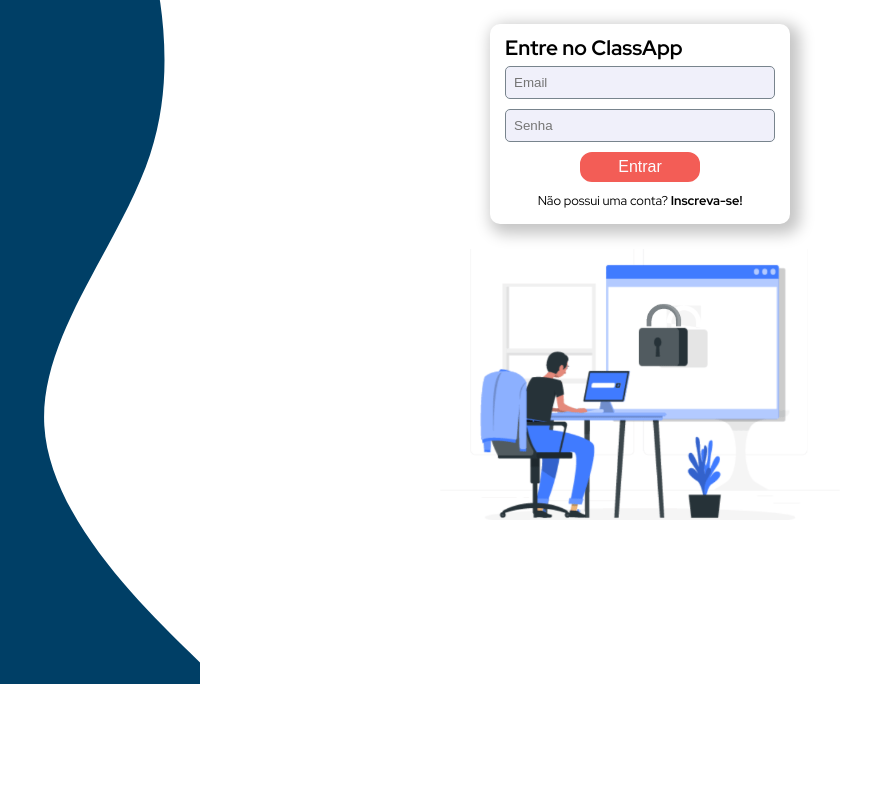
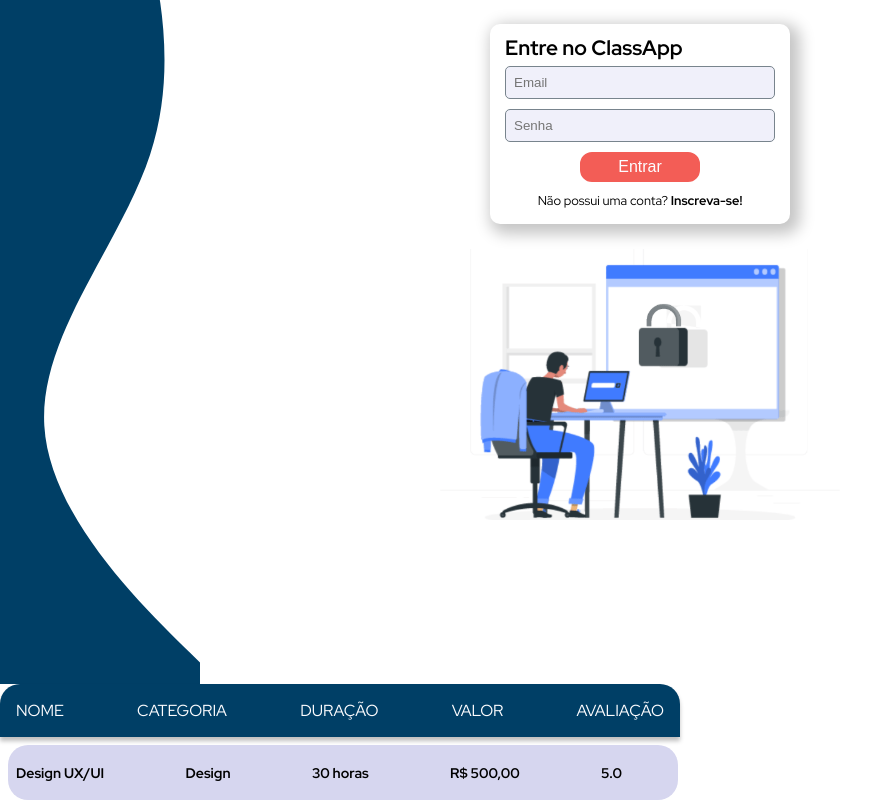
Before and after one commit to GustavoCielo/class-app-react, a React (Create React App) app: page / in a window 1280 px wide. Shown: the part 2284-3084 px from the top of the page, without its empty margins (0-869 px from the left). Before the commit the page ends 2968 px from the top, so only its background shows below. Built offline with nearby package versions, Linux system fonts and the light colour scheme.

Commit message:
feat: search area component

```diff
--- a/src/App.js
+++ b/src/App.js
@@ -5,6 +5,7 @@
 import ChatContainer from "./components/ChatContainer";
 import RegisterStudent from "./pages/RegisterStudent";
 import PageLogin from "./pages/Login";
+import SearchArea from "./components/SearchArea";
 
 function App() {
   return (
@@ -16,6 +17,7 @@
       <ChatContainer></ChatContainer>
       <RegisterStudent />
       <PageLogin />
+      <SearchArea />
     </>
   );
 }
--- /dev/null
+++ b/src/components/SearchArea/index.jsx
@@ -0,0 +1,27 @@
+import { DivHeader, ListContainer } from "./style";
+
+const SearchArea = () => {
+  return (
+    <>
+      <DivHeader>
+        <div>NOME</div>
+        <div>CATEGORIA</div>
+        <div>DURAÇÃO</div>
+        <div>VALOR</div>
+        <div>AVALIAÇÃO</div>
+      </DivHeader>
+      <div>
+        <ListContainer>
+          {/* aqui vai um map contendo as informações da API */}
+          <div>Design UX/UI</div>
+          <div>Design</div>
+          <div>30 horas</div>
+          <div>R$ 500,00</div>
+          <div>5.0</div>
+        </ListContainer>
+      </div>
+    </>
+  );
+};
+
+export default SearchArea;
--- /dev/null
+++ b/src/components/SearchArea/style.js
@@ -0,0 +1,28 @@
+import styled from "styled-components";
+
+export const DivHeader = styled.div`
+  display: flex;
+  align-items: center;
+  justify-content: space-between;
+  background-color: var(--color-theme);
+  color: var(--background-primary);
+  max-width: 680px;
+  box-shadow: 0px 4px 4px rgba(0, 0, 0, 0.25);
+  border-radius: 20px 20px 0 0;
+  padding: 16px;
+`;
+
+export const ListContainer = styled.div`
+  display: flex;
+  justify-content: space-between;
+  align-items: center;
+  margin: 8px;
+  background-color: var(--hightlight-shadow);
+  height: 55px;
+  border-radius: 20px;
+  font-size: 14px;
+  color: #000000;
+  max-width: 670px;
+  padding: 8px 56px 8px 8px;
+  font-weight: bold;
+`;
```
